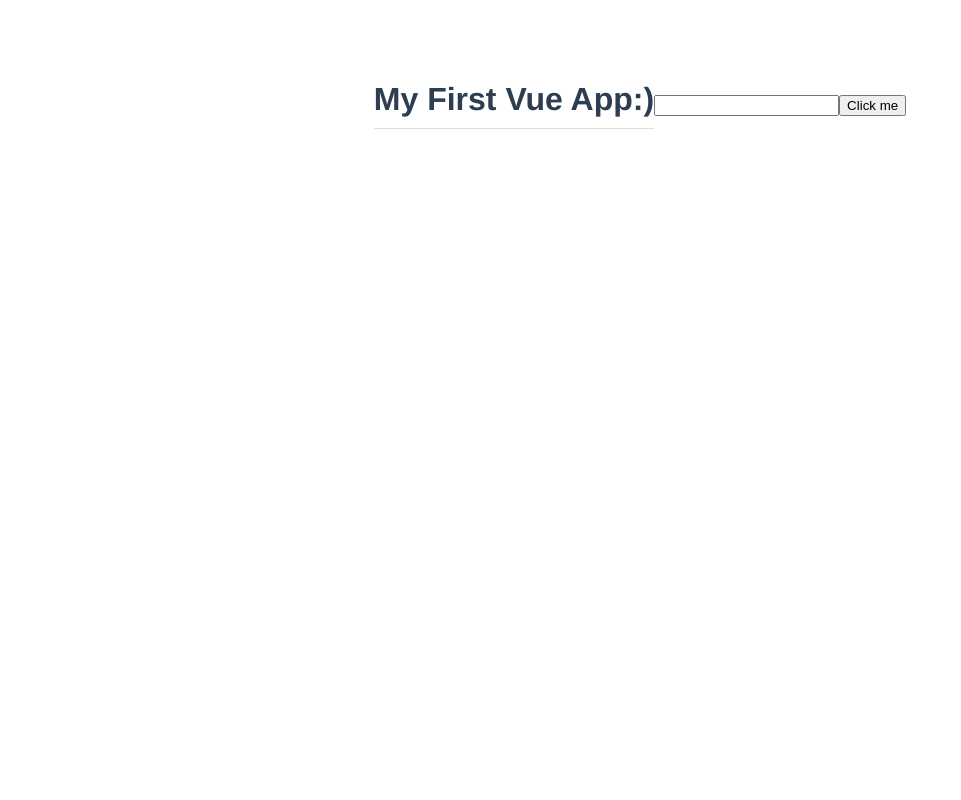
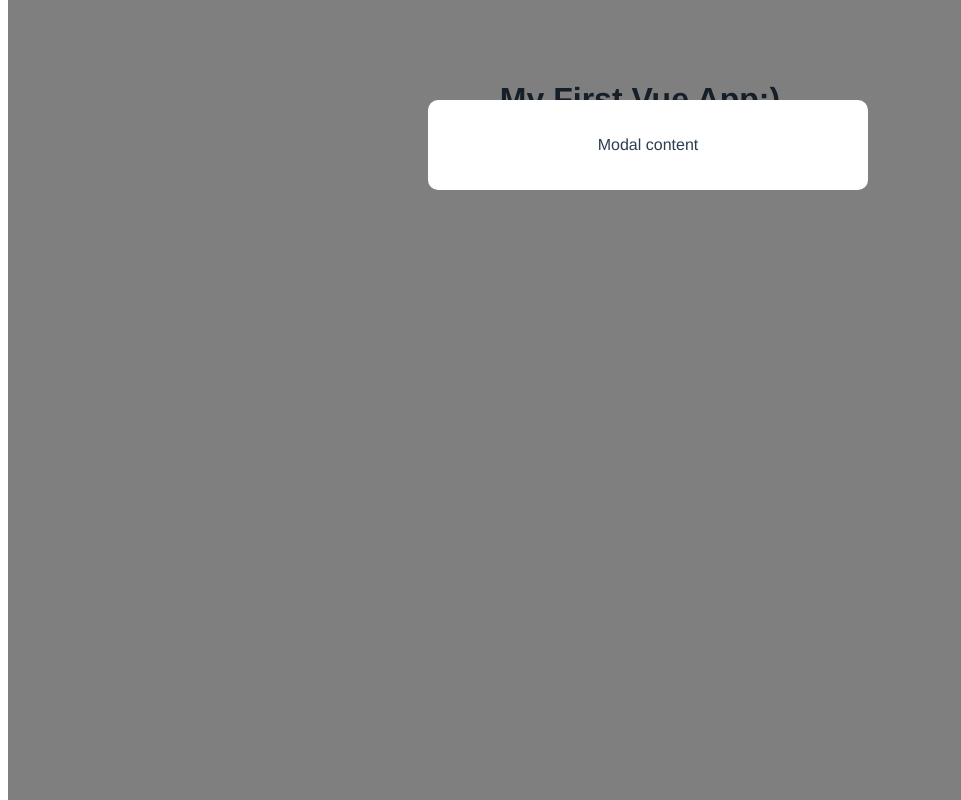
Before and after one commit to Abdvkh/vue, a Vue app: page / in a window 1280 px wide. Shown: the whole page, without its empty margins (0-961 px from the left). Built offline with nearby package versions, Linux system fonts and the light colour scheme.

Commit message:
Vue components basics

```diff
--- a/src/App.vue
+++ b/src/App.vue
@@ -1,24 +1,22 @@
 <template>
   <h1>{{ title }}</h1>
-  <input type="text" ref="name">
-  <button @click="handleClick">Click me</button>
+  <Modal/>
 </template>
 
 <script>
+import Modal from './components/Modal';
+
 export default {
   name: 'App',
+  components: {
+    Modal
+  },
+
   data(){
     return {
       title: "My First Vue App:)"
     };
   },
-
-  methods: {
-    handleClick(){
-      console.log(this.$refs.name);
-      this.$refs.name.focus();
-    }
-  }
 }
 </script>
 
--- /dev/null
+++ b/src/components/Modal.vue
@@ -0,0 +1,24 @@
+<template>
+  <div class="backdrop">
+    <div class="modal">
+      <p>Modal content</p>
+    </div>
+  </div>
+</template>
+
+<style>
+  .modal{
+    width: 400px;
+    padding: 20px;
+    margin: 100px auto;
+    background: white;
+    border-radius: 10px;
+  }
+  .backdrop{
+    top: 0;
+    position: fixed;
+    background: rgba(0, 0, 0, 0.5);
+    width: 100%;
+    height: 100%;
+  }
+</style>
```
Also changed, not shown: src/components/HelloWorld.vue (deleted, +0 -57 lines).
